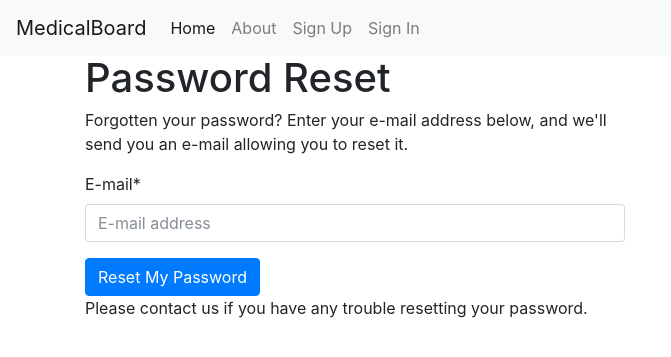
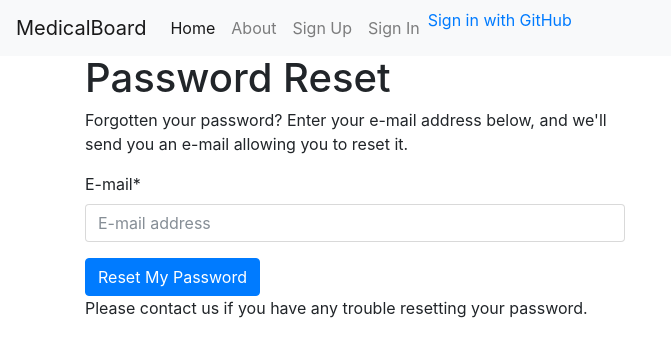
Before and after one commit to japrogramer/BoardStream, a Django app: page /accounts/password/reset/ in a window 1280 px wide. Shown: the top 357 px of the page, without its empty margins (0-671 px from the left). Run offline with Django 3.2, Linux system fonts and the light colour scheme; parts of the project's set-up code (start-up, migrations or seed data) failed here and were passed over; some libraries are stand-ins or nearby versions.

Commit message:
Added github auth.

```diff
--- a/config/settings/base.py
+++ b/config/settings/base.py
@@ -66,6 +66,7 @@ THIRD_PARTY_APPS = [
     'allauth',
     'allauth.account',
     'allauth.socialaccount',
+    'allauth.socialaccount.providers.github',
     'rest_framework',
 ]
 LOCAL_APPS = [
--- a/medicalboard/templates/base.html
+++ b/medicalboard/templates/base.html
@@ -65,6 +65,11 @@
                 {# URL provided by django-allauth/account/urls.py #}
                 <a id="log-in-link" class="nav-link" href="{% url 'account_login' %}">{% trans "Sign In" %}</a>
               </li>
+              <li>
+                <a href="/accounts/github/login/?process=login">
+                  <i class="icon icon-github"></i> Sign in with GitHub
+                </a>
+              </li>
             {% endif %}
           </ul>
         </div>
```
